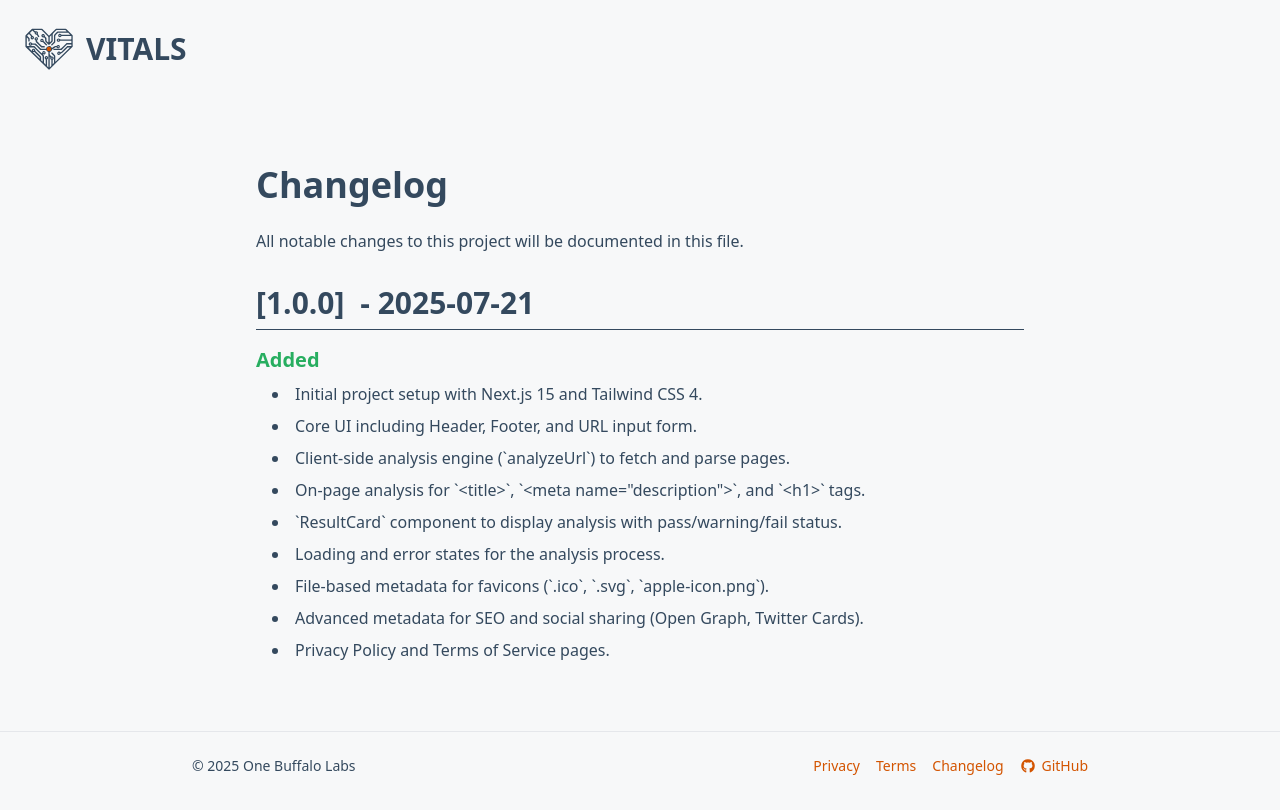
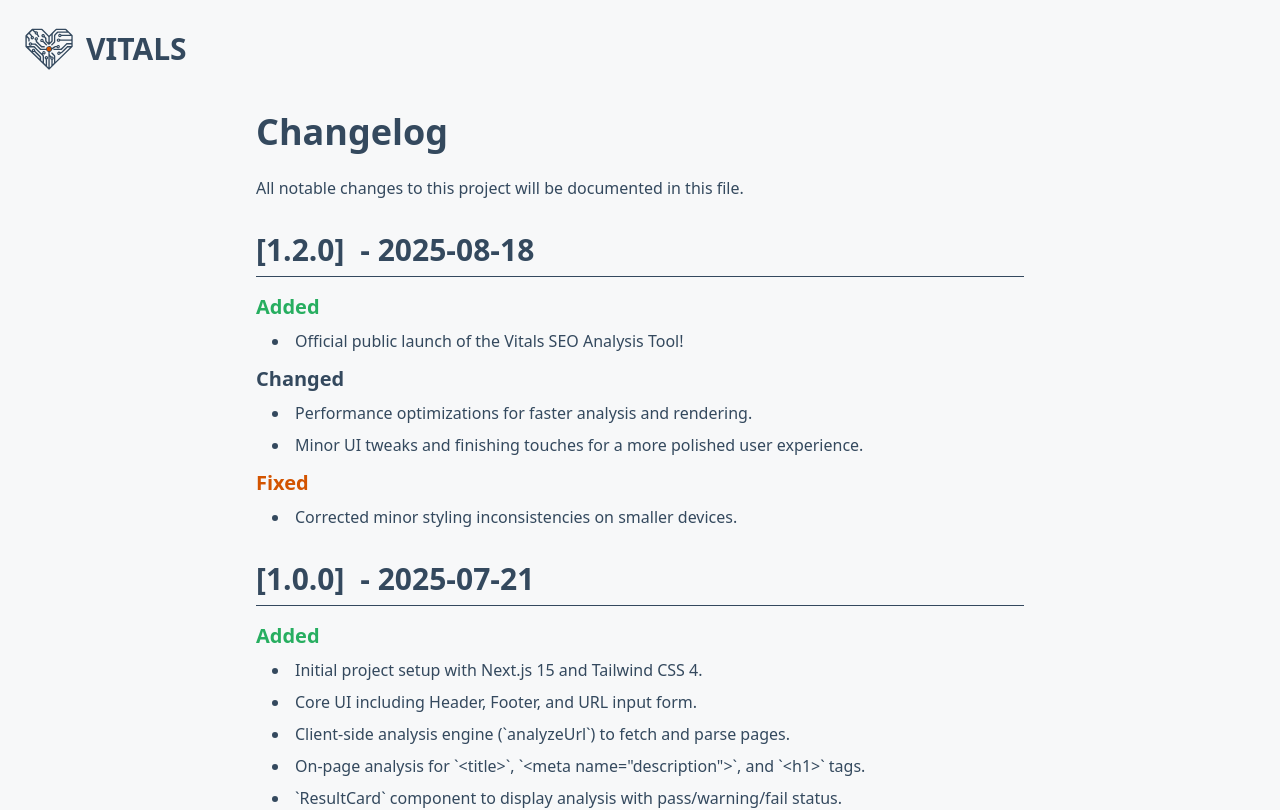
Before and after one commit to OneBuffaloLabs/vitals, a Next.js app: page /changelog in a window 1280 px wide. Shown: the top 810 px of the page. Built offline with nearby package versions, Linux system fonts and the light colour scheme.

Commit message:
LAUNCHgit add .git add .

```diff
--- a/package.json
+++ b/package.json
@@ -1,6 +1,6 @@
 {
   "name": "vitals",
-  "version": "1.0.0",
+  "version": "1.2.0",
   "private": true,
   "scripts": {
     "dev": "next dev --turbopack",
--- a/src/app/changelog/page.tsx
+++ b/src/app/changelog/page.tsx
@@ -14,6 +14,34 @@ export default function ChangelogPage() {
       <h1 className='text-4xl font-bold text-vitals-primary mb-6'>Changelog</h1>
       <div className='space-y-8 text-muted-foreground'>
         <p>All notable changes to this project will be documented in this file.</p>
+
+        {/* Version 1.2.0 Section */}
+        <section>
+          <h2 className='text-3xl font-semibold text-vitals-primary border-b pb-2 mb-4'>
+            <span className='mr-2'>[1.2.0]</span> - 2025-08-18
+          </h2>
+          <div className='space-y-3'>
+            <div>
+              <h3 className='text-xl font-bold text-vitals-success'>Added</h3>
+              <ul className='list-disc list-inside space-y-2 pl-4 mt-2'>
+                <li>Official public launch of the Vitals SEO Analysis Tool!</li>
+              </ul>
+            </div>
+            <div>
+              <h3 className='text-xl font-bold text-vitals-primary'>Changed</h3>
+              <ul className='list-disc list-inside space-y-2 pl-4 mt-2'>
+                <li>Performance optimizations for faster analysis and rendering.</li>
+                <li>Minor UI tweaks and finishing touches for a more polished user experience.</li>
+              </ul>
+            </div>
+            <div>
+              <h3 className='text-xl font-bold text-vitals-accent'>Fixed</h3>
+              <ul className='list-disc list-inside space-y-2 pl-4 mt-2'>
+                <li>Corrected minor styling inconsistencies on smaller devices.</li>
+              </ul>
+            </div>
+          </div>
+        </section>
 
         {/* Version 1.0.0 Section */}
         <section>
```
Also changed, not shown: 1 other file (tests, documents, lock files or other folders).
